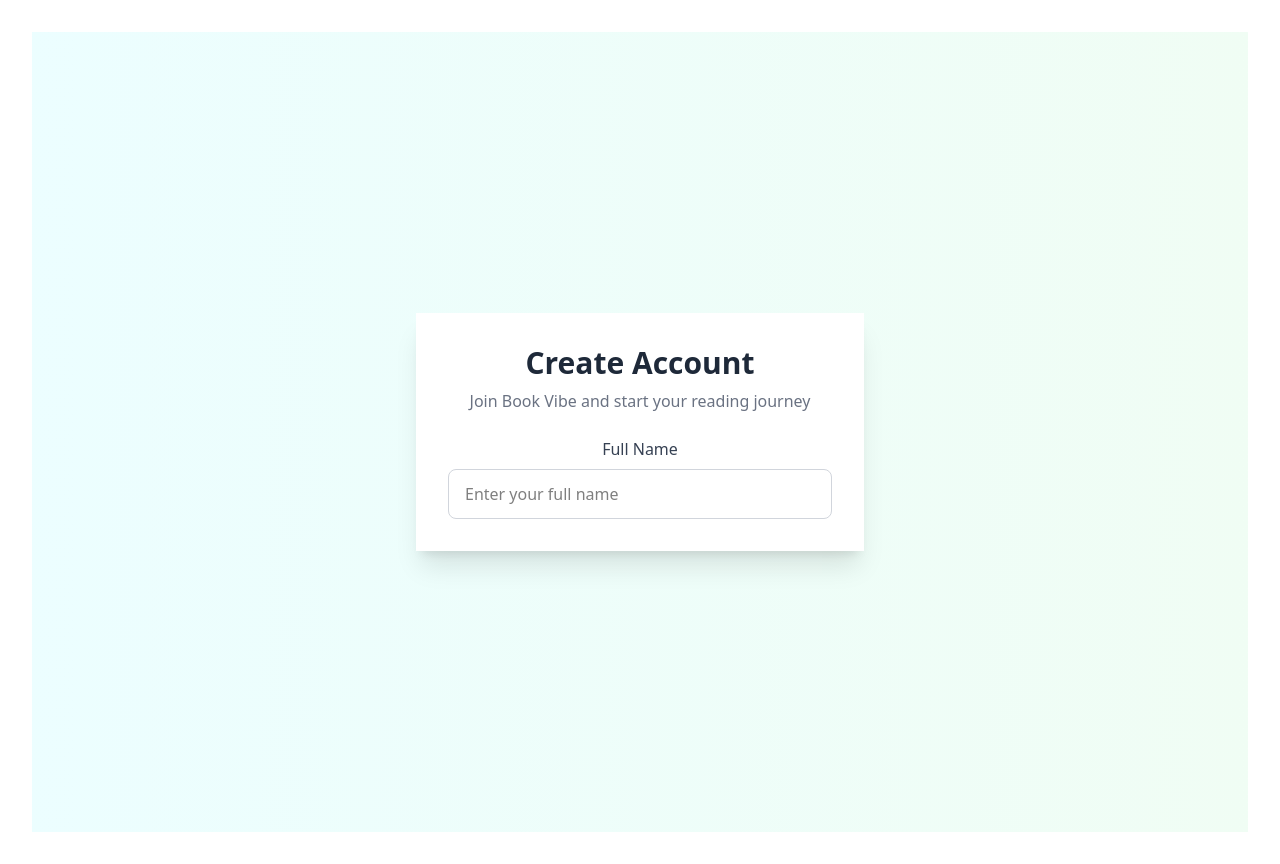
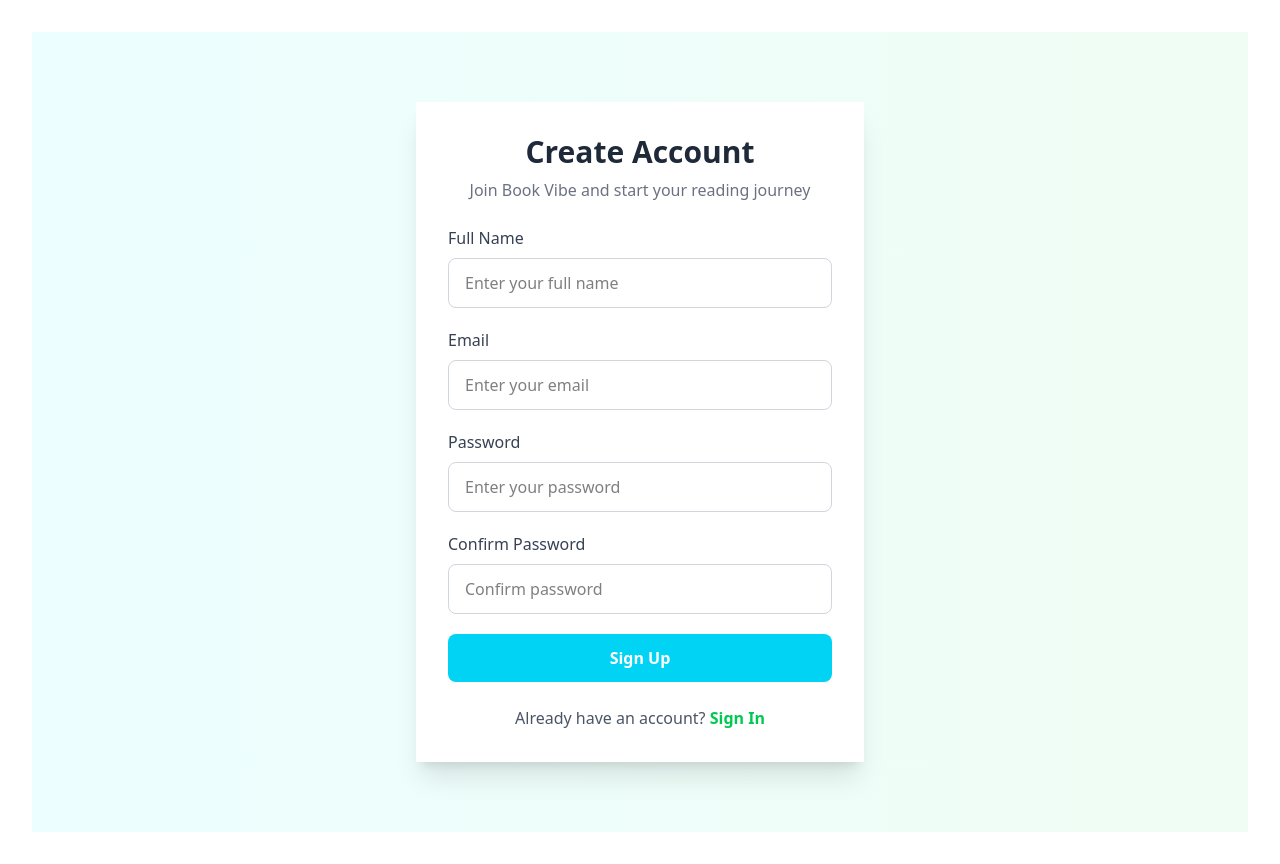
Before and after one commit to morium21/Book-Vibe, a React (Vite) app: page /sign-up in a window 1280 px wide. Built offline with nearby package versions, Linux system fonts and the light colour scheme.

Commit message:
complete sign up page design

```diff
--- a/src/Component/sign-up/SignUp.jsx
+++ b/src/Component/sign-up/SignUp.jsx
@@ -1,4 +1,5 @@
 import React from 'react'
+import { Link } from "react-router-dom";
 
 export const SignUp = () => {
   return (
@@ -13,7 +14,7 @@ export const SignUp = () => {
 
         <form className="space-y-5">
           <div>
-              <label className="block text-gray-700 mb-2 font-medium">Full Name</label>
+            <label className="block text-gray-700 mb-2 font-medium text-left">Full Name</label>
             <input
               type="text"
               placeholder="Enter your full name"
@@ -21,9 +22,54 @@ export const SignUp = () => {
             />
           </div>
 
-          </form>
+
+          <div>
+            <label className="block text-gray-700 mb-2 font-medium text-left">Email</label>
+            <input
+              type="email"
+              placeholder="Enter your email"
+              className="w-full border border-gray-300 rounded-lg px-4 py-3 outline-none focus:ring-2 focus:ring-cyan-400"
+            />
           </div>
 
+
+          <div>
+            <label className="block text-gray-700 mb-2 font-medium text-left">Password</label>
+            <input
+              type="password"
+              placeholder="Enter your password"
+              className="w-full border border-gray-300 rounded-lg px-4 py-3 outline-none focus:ring-2 focus:ring-green-400"
+            />
+          </div>
+
+          <div>
+            <label className="block text-gray-700 mb-2 font-medium text-left">Confirm Password</label>
+            <input
+              type="password"
+              placeholder="Confirm password"
+              className="w-full border border-gray-300 rounded-lg px-4 py-3 outline-none focus:ring-2 focus:ring-cyan-400"
+            />
+          </div>
+
+
+          <button
+            type="submit"
+            className="w-full bg-cyan-400 hover:bg-cyan-500 text-white py-3 rounded-lg font-semibold transition"
+
+          >
+            Sign Up
+
+          </button>
+        </form>
+
+        <p className="text-center text-gray-600 mt-6">
+
+          Already have an account?{" "}
+          <Link to="/signin" className="text-green-500 font-semibold hover:underline">
+            Sign In
+          </Link>
+        </p>
+      </div>
     </div>
   )
 }
```
Lines whose indentation alone changed are shown as unchanged.
